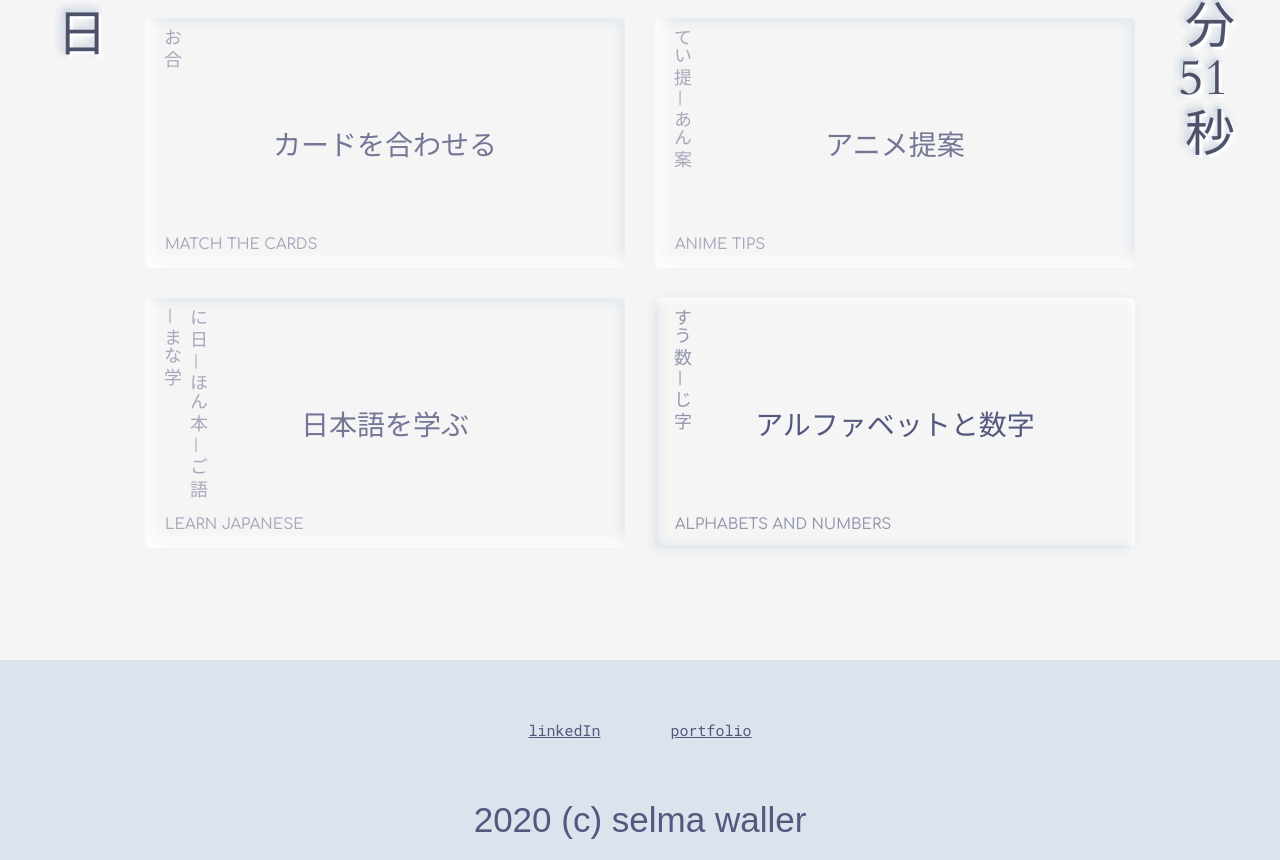
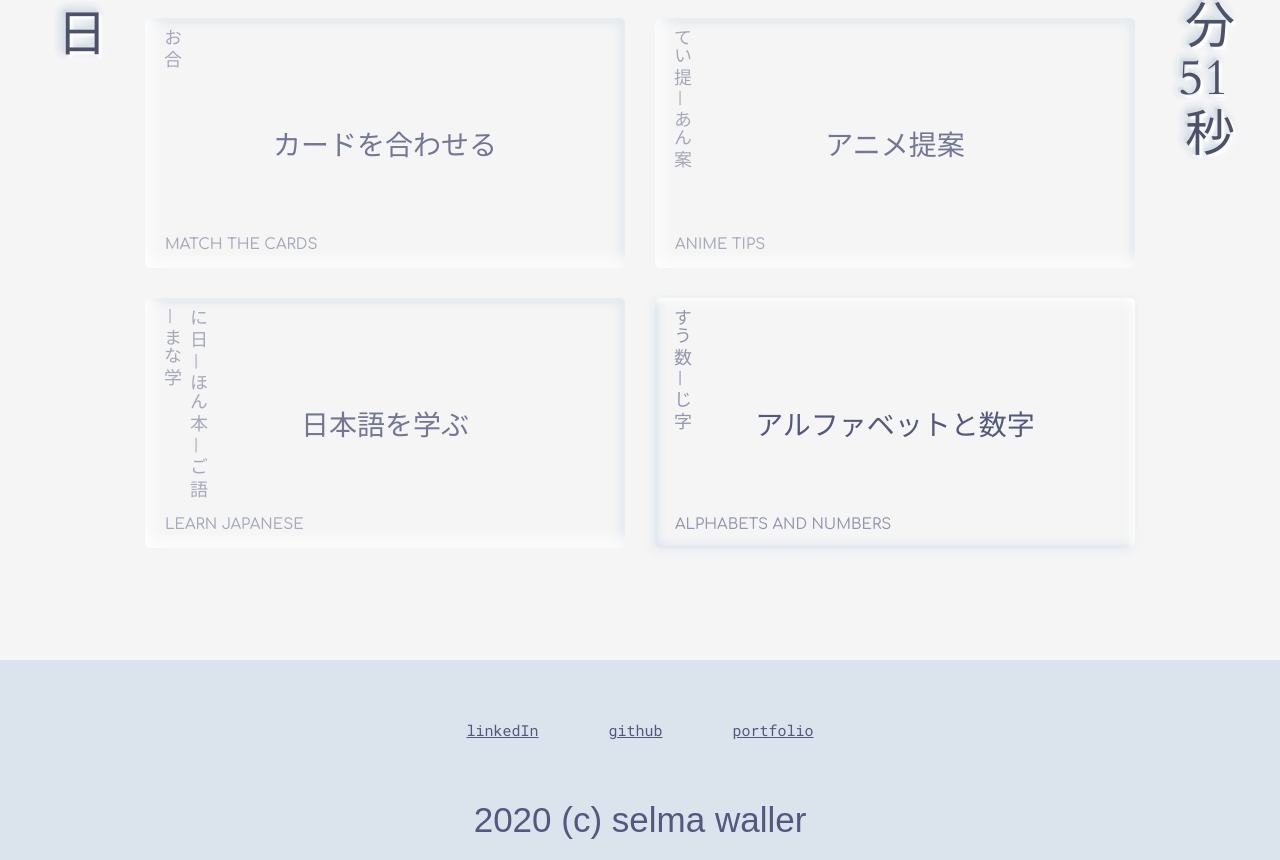
Before and after one commit to SelmaWaller/yumiru, a React (Create React App) app: page / in a window 1280 px wide. Shown: the part 422-1282 px from the top of the page. Built offline with nearby package versions, Linux system fonts and the light colour scheme; a web font is replaced by a local one.

Commit message:
github link

```diff
--- a/src/components/global/footer.js
+++ b/src/components/global/footer.js
@@ -84,6 +84,15 @@ const Footer = () => {
           </div>
           <div>
             <a
+              href="https://github.com/SelmaWaller/"
+              rel="no-opener no-referrer"
+              target="blank"
+            >
+              <span>github</span>
+            </a>
+          </div>
+          <div>
+            <a
               href="https://selma-waller.netlify.app/"
               rel="no-opener no-referrer"
               target="blank"
```
